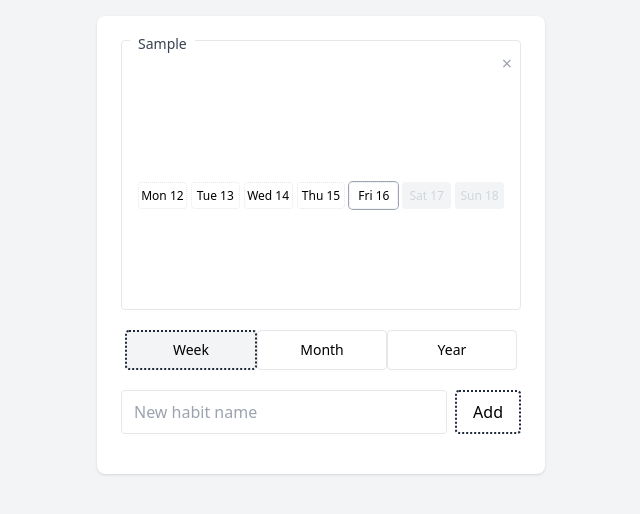
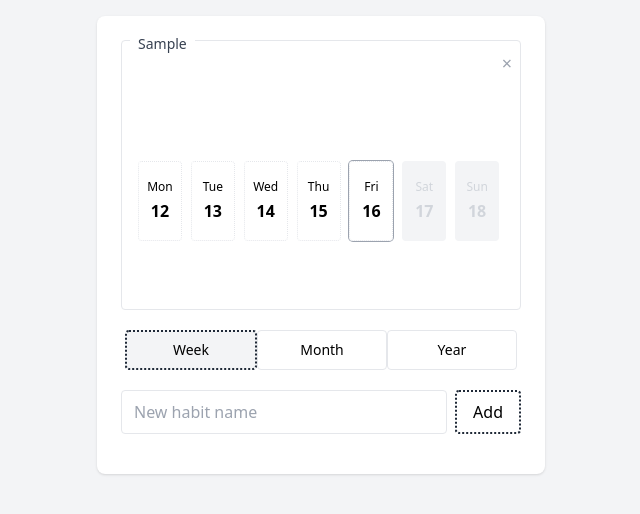
Before and after one commit to alexatnordnet/habittracker, a React (Vite) app: page / in a window 1280 px wide. Both pictures are taken after typing "Sample" into the empty fields and a click on the button "Add". Shown: the top 514 px of the page, without its empty margins (319-959 px from the left). Built offline with nearby package versions, Linux system fonts and the light colour scheme.

Commit message:
fix: month and year view

```diff
--- a/src/components/HabitStats.jsx
+++ b/src/components/HabitStats.jsx
@@ -193,8 +193,8 @@ export default function HabitStats({ habit, view, onToggle }) {
   // Format date for display based on view
   const formatDisplayDate = (date, view) => {
     if (view === 'week') {
-      // For week view, show both day name and date
-      return `${date.toLocaleDateString('en-US', { weekday: 'short' })} ${date.getDate()}`;
+      // For week view, just return the date for consistency
+      return date.getDate().toString();
     }
 
     if (view === 'month') {
@@ -264,6 +264,7 @@ export default function HabitStats({ habit, view, onToggle }) {
               className={`
                 flex items-center justify-center
                 rounded text-center transition-colors
+                ${view === 'week' ? 'h-20 w-11' : ''}
                 ${stat.completed ? 'bg-green-500 text-white' :
                   (view === 'month' && !stat.isCurrentMonth) ? 'bg-gray-200 text-gray-400' :
                   (view === 'year' && stat.isFutureMonth) ? 'bg-gray-200 text-gray-400' :
@@ -273,7 +274,14 @@ export default function HabitStats({ habit, view, onToggle }) {
                 ${stat.isToday ? 'ring-1 ring-gray-400' : ''}
               `}
             >
-              <span className="text-xs font-medium block">{stat.displayDate}</span>
+              {view === 'week' ? (
+                <div className="flex flex-col items-center">
+                  <div className="text-xs mb-1">{new Date(stat.date).toLocaleDateString('en-US', { weekday: 'short' })}</div>
+                  <div className="font-bold text-base">{stat.displayDate}</div>
+                </div>
+              ) : (
+                <span className="text-xs font-medium block">{stat.displayDate}</span>
+              )}
             </button>
           )
         ))}
```
